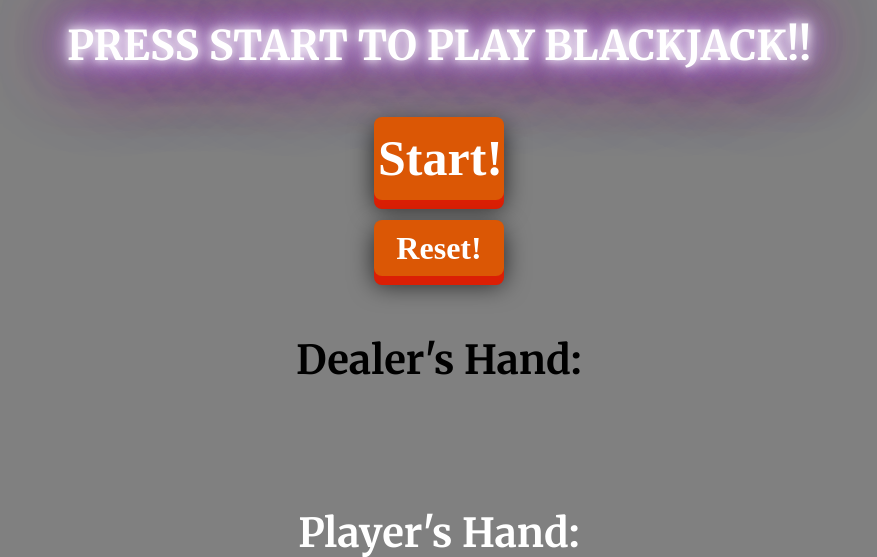
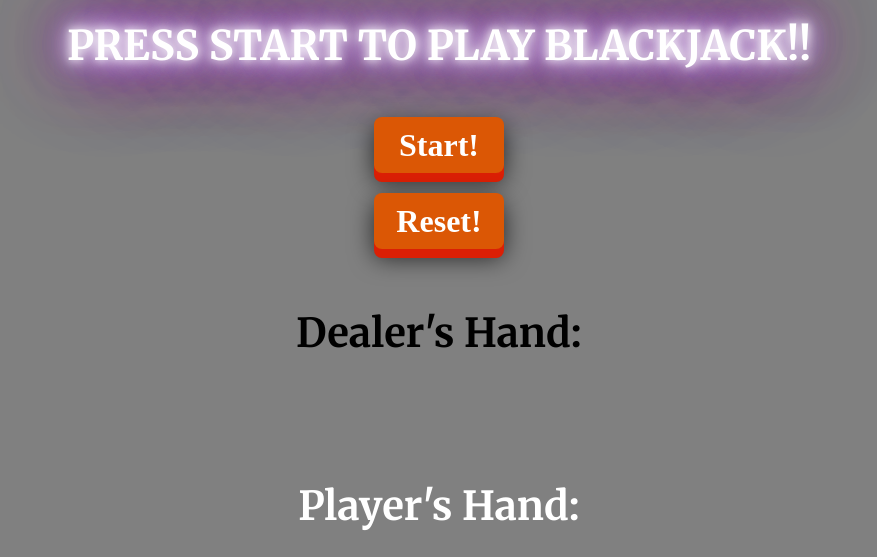
Before and after one commit to shekark642/P3-Prophets, a Flask app: page /blackjack in a window 1280 px wide. Shown: the part 77-634 px from the top of the page, without its empty margins (201-1078 px from the left). Run offline with Flask 2, Linux system fonts and the light colour scheme; some libraries are stand-ins or nearby versions.

Commit message:
fixed blackjack styling

```diff
--- a/templates/blackjack.html
+++ b/templates/blackjack.html
@@ -17,8 +17,8 @@
     <header>
      <p class="title">PRESS START TO PLAY BLACKJACK!!</p>
      <div class="console">
-        <a href="javascript:void(0);" id="start">Start!</a>
-        <a href="javascript:void(0);" id="reset">Reset!</a>
+        <a style="font-size:32px"href="javascript:void(0);" id="start">Start!</a>
+        <a style="font-size:32px" href=javascript:void(0);" id="reset">Reset!</a>
      </div>
     </header>
     <div class="centered">
```
